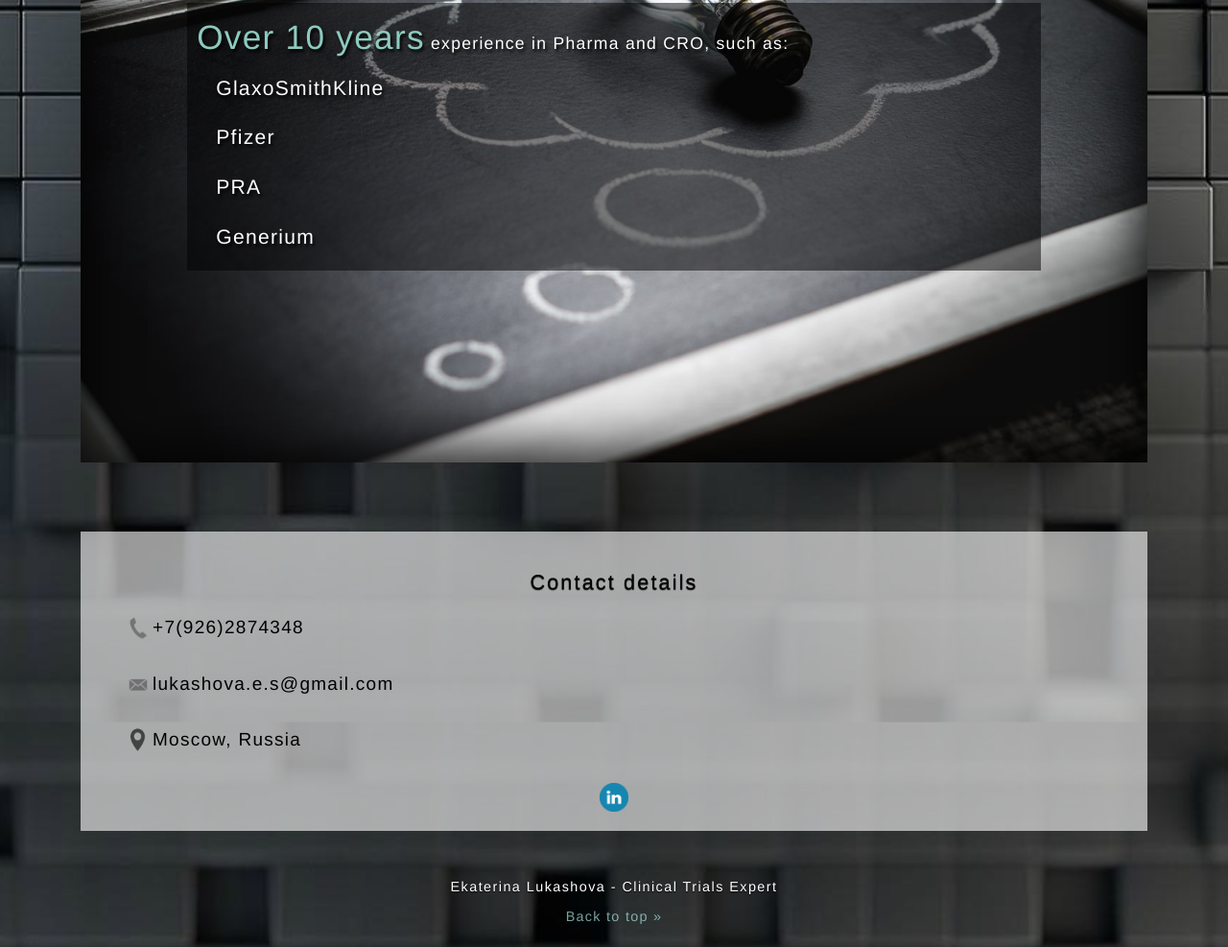
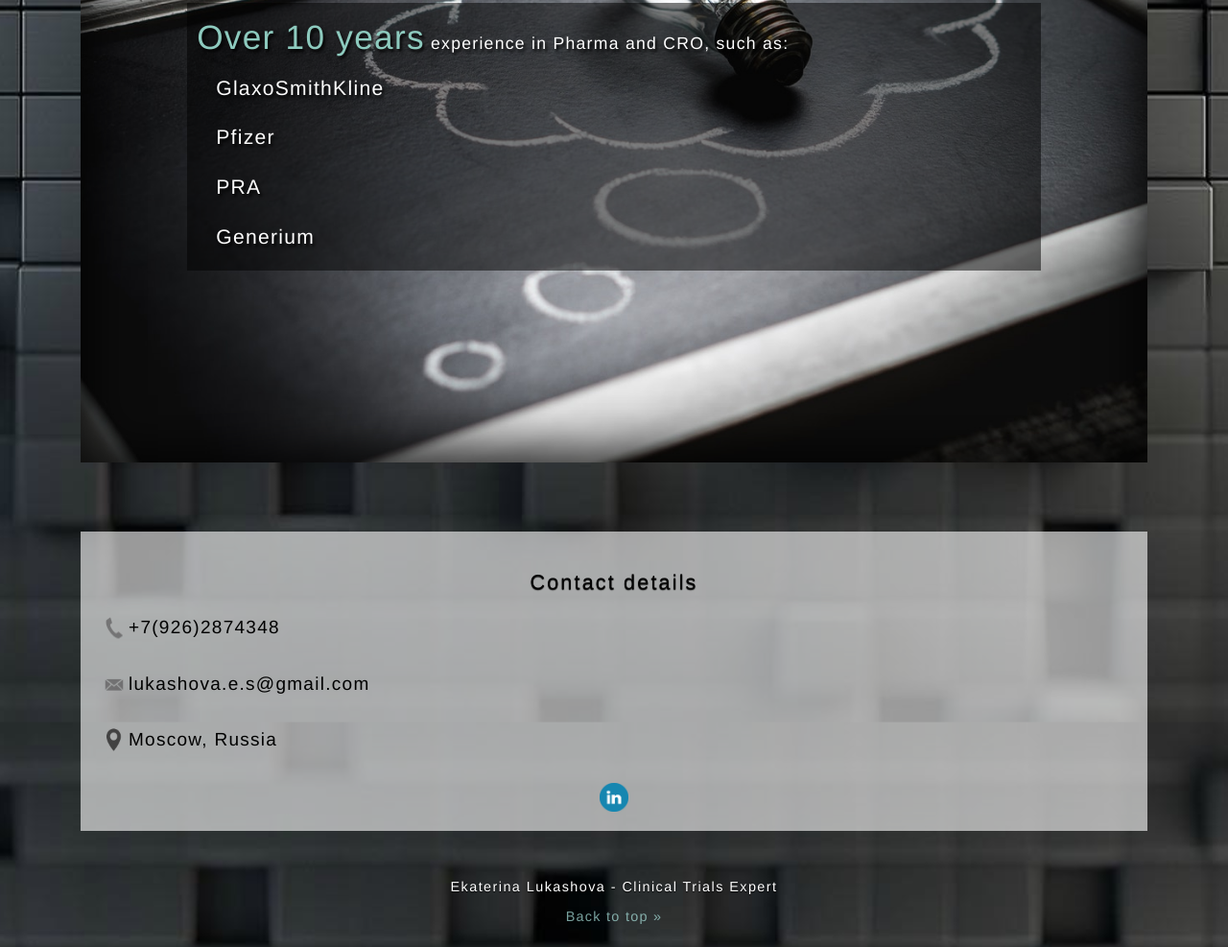
Before and after one commit to k-petite/QA, a plain HTML site: page index.html in a window 1280 px wide. Shown: the part 1882-2869 px from the top of the page at 96% size. Drawn offline with Linux system fonts and the light colour scheme.

Commit message:
Contacts section padding adjusted

```diff
--- a/css/style.css
+++ b/css/style.css
@@ -273,7 +273,7 @@ h3{
 
 .contacts {
   list-style: none;
-  padding: 30px 35px 10px;
+  padding: 30px 10px 10px;
   margin: 0 auto;
   font-size: 0.9em;
 	text-align:left;
```
